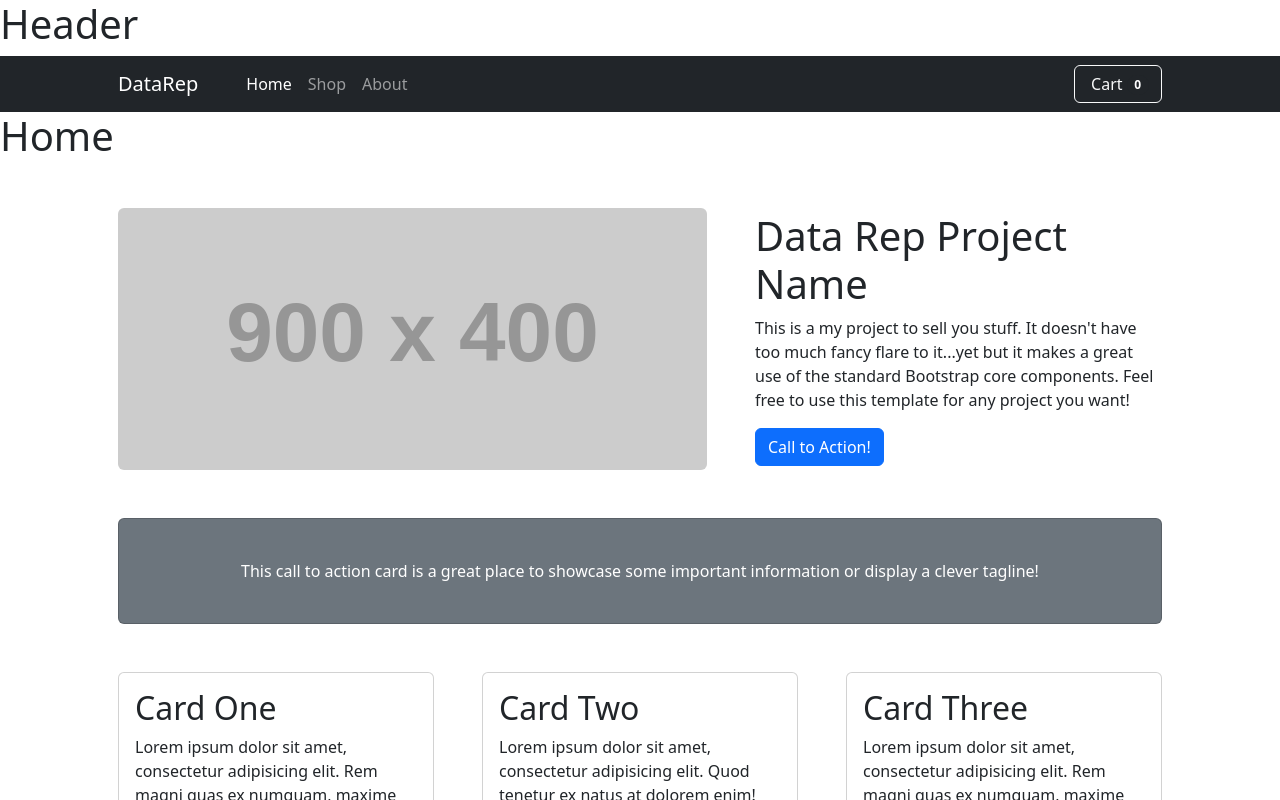
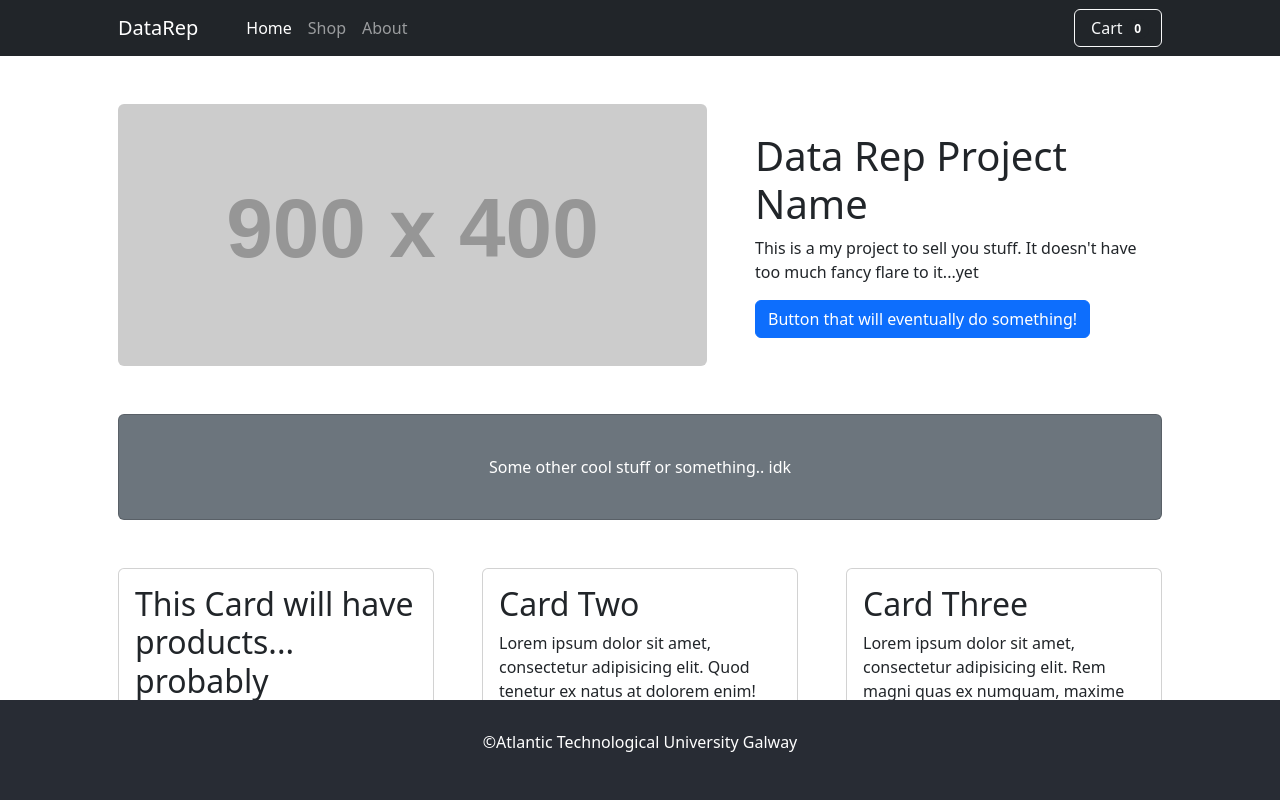
Before and after one commit to Hughem27/DRProject, a React (Create React App) app: page /home in a window 1280 px wide. Shown: the top 800 px of the page. Built offline with nearby package versions, Linux system fonts and the light colour scheme.

Commit message:
Added Server

```diff
--- a/package.json
+++ b/package.json
@@ -6,7 +6,10 @@
     "@testing-library/jest-dom": "^5.17.0",
     "@testing-library/react": "^13.4.0",
     "@testing-library/user-event": "^13.5.0",
+    "body-parser": "^1.20.2",
     "bootstrap": "^5.3.2",
+    "cors": "^2.8.5",
+    "express": "^4.18.2",
     "react": "^18.2.0",
     "react-dom": "^18.2.0",
     "react-router-dom": "^6.20.1",
--- a/src/App.css
+++ b/src/App.css
@@ -34,6 +34,21 @@
   background-color: #282c34;
 }
 
+.footer{
+  background-color:#282c34;
+  color: white;
+  display: flex;
+  justify-content: center;
+  padding-top: 30px;
+  padding-bottom: 30px;
+  z-index: 1;
+  left: 0;
+  bottom: 0;
+  position: fixed;
+  width: 100%;
+}
+
+
 
 @keyframes App-logo-spin {
   from {
--- a/src/App.js
+++ b/src/App.js
@@ -1,5 +1,6 @@
 import React, { useState } from 'react';
 import 'bootstrap/dist/css/bootstrap.css';
+import './App.css';
 import DisplayCart from './Components/DisplayCart';
 import { BrowserRouter, Routes, Route } from 'react-router-dom';
 import Footer from './Components/Footer';
@@ -16,12 +17,13 @@ const App = () => {
 
       <BrowserRouter>
 
-        <Header></Header>
+        {/* <Header></Header> */}
         <div>
           {/* Navbar from bootstrap */}
         <nav className="navbar navbar-expand-lg navbar-dark bg-dark">
               <div className="container px-4 px-lg-5">
-                <a className="navbar-brand" href="home">DataRep</a>
+                <a className="navbar-brand
+                " href="home">DataRep</a>
 
                 <button className="navbar-toggler" type="button" data-bs-toggle="collapse" data-bs-target="#navbarSupportedContent" aria-controls="navbarSupportedContent" aria-expanded="false" aria-label="Toggle navigation"><span className="navbar-toggler-icon"></span></button>
                 <div className="collapse navbar-collapse" id="navbarSupportedContent">
@@ -51,8 +53,6 @@ const App = () => {
               <Route path='/shop' element={<DisplayCart></DisplayCart>}></Route>
               <Route path='/about' element={<About></About>}></Route>
               <Route path='/cart' element={<DisplayCart></DisplayCart>}></Route>
-              {/* <Route path='/product' element={<ProductDetails></ProductDetails>}></Route> */}
-              {/* <Route path="/cart" element={<Cart1 cartItems={cartItems} />} /> */}
             </Routes>
         </div>
 
--- a/src/Components/Footer.js
+++ b/src/Components/Footer.js
@@ -1,9 +1,16 @@
+import 'bootstrap/dist/css/bootstrap.css';
+
 function Footer() {
 
 
     return (
-        <div>
-            <h1>Footer</h1>
+        <div className="footer">
+            <div>
+                <p className="footer">&copy;Atlantic Technological University Galway </p>
+            </div>
+            <div>
+                <p> Data Representation & Querying Project 2023</p>
+            </div>
         </div>
     );
 };
--- a/src/Components/Home.js
+++ b/src/Components/Home.js
@@ -2,48 +2,47 @@ function Home() {
 
     return (
         <div>
-            <h1>Home</h1>
-            <div class="container px-4 px-lg-5">
+            <div className="container px-4 px-lg-5">
 
-            <div class="row gx-4 gx-lg-5 align-items-center my-5">
-                <div class="col-lg-7"><img class="img-fluid rounded mb-4 mb-lg-0" src="https://dummyimage.com/900x400/dee2e6/6c757d.jpg" alt="..." /></div>
-                <div class="col-lg-5">
-                    <h1 class="font-weight-light">Data Rep Project Name</h1>
-                    <p>This is a my project to sell you stuff. It doesn't have too much fancy flare to it...yet but it makes a great use of the standard Bootstrap core components. Feel free to use this template for any project you want!</p>
-                    <a class="btn btn-primary" href="#!">Call to Action!</a>
+                <div className="row gx-4 gx-lg-5 align-items-center my-5">
+                    <div className="col-lg-7"><img className="img-fluid rounded mb-4 mb-lg-0" src="https://dummyimage.com/900x400/dee2e6/6c757d.jpg" alt="..." /></div>
+                    <div className="col-lg-5">
+                        <h1 className="font-weight-light">Data Rep Project Name</h1>
+                        <p>This is a my project to sell you stuff. It doesn't have too much fancy flare to it...yet </p>
+                        <a className="btn btn-primary" href="#!">Button that will eventually do something!</a>
                     </div>
                 </div>
 
-            <div class="card text-white bg-secondary my-5 py-4 text-center">
-                <div class="card-body"><p class="text-white m-0">This call to action card is a great place to showcase some important information or display a clever tagline!</p></div>
+                <div className="card text-white bg-secondary my-5 py-4 text-center">
+                    <div className="card-body"><p className="text-white m-0">Some other cool stuff or something.. idk</p></div>
                 </div>
 
-            <div class="row gx-4 gx-lg-5">
-                <div class="col-md-4 mb-5">
-                    <div class="card h-100">
-                        <div class="card-body">
-                            <h2 class="card-title">Card One</h2>
-                            <p class="card-text">Lorem ipsum dolor sit amet, consectetur adipisicing elit. Rem magni quas ex numquam, maxime minus quam molestias corporis quod, ea minima accusamus.</p>
+                <div className="row gx-4 gx-lg-5">
+                    <div className="col-md-4 mb-5">
+                        <div className="card h-100">
+                            <div className="card-body">
+                                <h2 className="card-title">This Card will have products... probably</h2>
+                                <p className="card-text">Lorem ipsum dolor sit amet, consectetur adipisicing elit. Rem magni quas ex numquam, maxime minus quam molestias corporis quod, ea minima accusamus.</p>
                             </div>
-                        <div class="card-footer"><a class="btn btn-primary btn-sm" href="#!">More Info</a></div>
+                            <div className="card-footer"><a className="btn btn-primary btn-sm" href="#!">More Info</a></div>
                         </div>
                     </div>
-                <div class="col-md-4 mb-5">
-                    <div class="card h-100">
-                        <div class="card-body">
-                            <h2 class="card-title">Card Two</h2>
-                            <p class="card-text">Lorem ipsum dolor sit amet, consectetur adipisicing elit. Quod tenetur ex natus at dolorem enim! Nesciunt pariatur voluptatem sunt quam eaque, vel, non in id dolore voluptates quos eligendi labore.</p>
+                    <div className="col-md-4 mb-5">
+                        <div className="card h-100">
+                            <div className="card-body">
+                                <h2 className="card-title">Card Two</h2>
+                                <p className="card-text">Lorem ipsum dolor sit amet, consectetur adipisicing elit. Quod tenetur ex natus at dolorem enim! Nesciunt pariatur voluptatem sunt quam eaque, vel, non in id dolore voluptates quos eligendi labore.</p>
                             </div>
-                        <div class="card-footer"><a class="btn btn-primary btn-sm" href="#!">More Info</a></div>
+                            <div className="card-footer"><a className="btn btn-primary btn-sm" href="#!">More Info</a></div>
                         </div>
                     </div>
-                <div class="col-md-4 mb-5">
-                    <div class="card h-100">
-                        <div class="card-body">
-                            <h2 class="card-title">Card Three</h2>
-                            <p class="card-text">Lorem ipsum dolor sit amet, consectetur adipisicing elit. Rem magni quas ex numquam, maxime minus quam molestias corporis quod, ea minima accusamus.</p>
+                    <div className="col-md-4 mb-5">
+                        <div className="card h-100">
+                            <div className="card-body">
+                                <h2 className="card-title">Card Three</h2>
+                                <p className="card-text">Lorem ipsum dolor sit amet, consectetur adipisicing elit. Rem magni quas ex numquam, maxime minus quam molestias corporis quod, ea minima accusamus.</p>
                             </div>
-                        <div class="card-footer"><a class="btn btn-primary btn-sm" href="#!">More Info</a></div>
+                            <div className="card-footer"><a className="btn btn-primary btn-sm" href="#!">More Info</a></div>
                         </div>
                     </div>
                 </div>
```
Also changed, not shown: src/Backend/Server.js (added, +21 -0 lines), 1 other file (tests, documents, lock files or other folders). Lines whose indentation alone changed are shown as unchanged.
